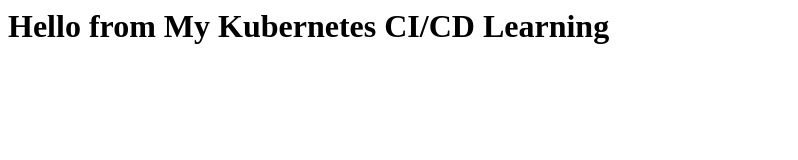
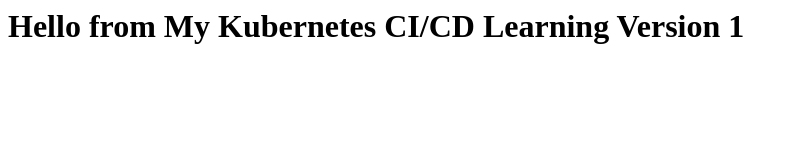
Before and after one commit to orysystestbed/k8s-demo-app, a plain HTML site: page index.html in a window 1280 px wide. Shown: the whole page, without its empty margins (0-798 px from the left). Drawn offline with Linux system fonts and the light colour scheme.

Commit message:
Update index.html

```diff
--- a/index.html
+++ b/index.html
@@ -1 +1 @@
-<h1>Hello from My Kubernetes CI/CD Learning</h1>
+<h1>Hello from My Kubernetes CI/CD Learning  Version 1</h1>
```
